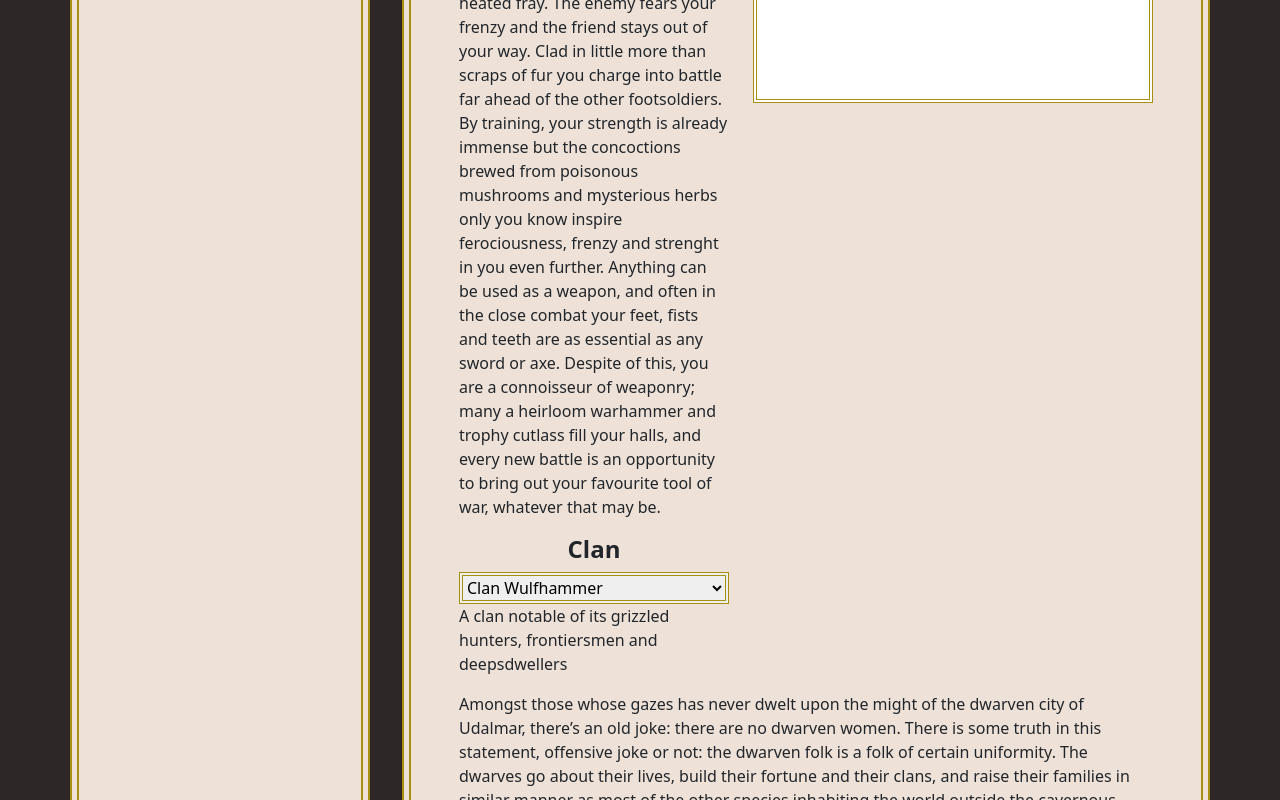
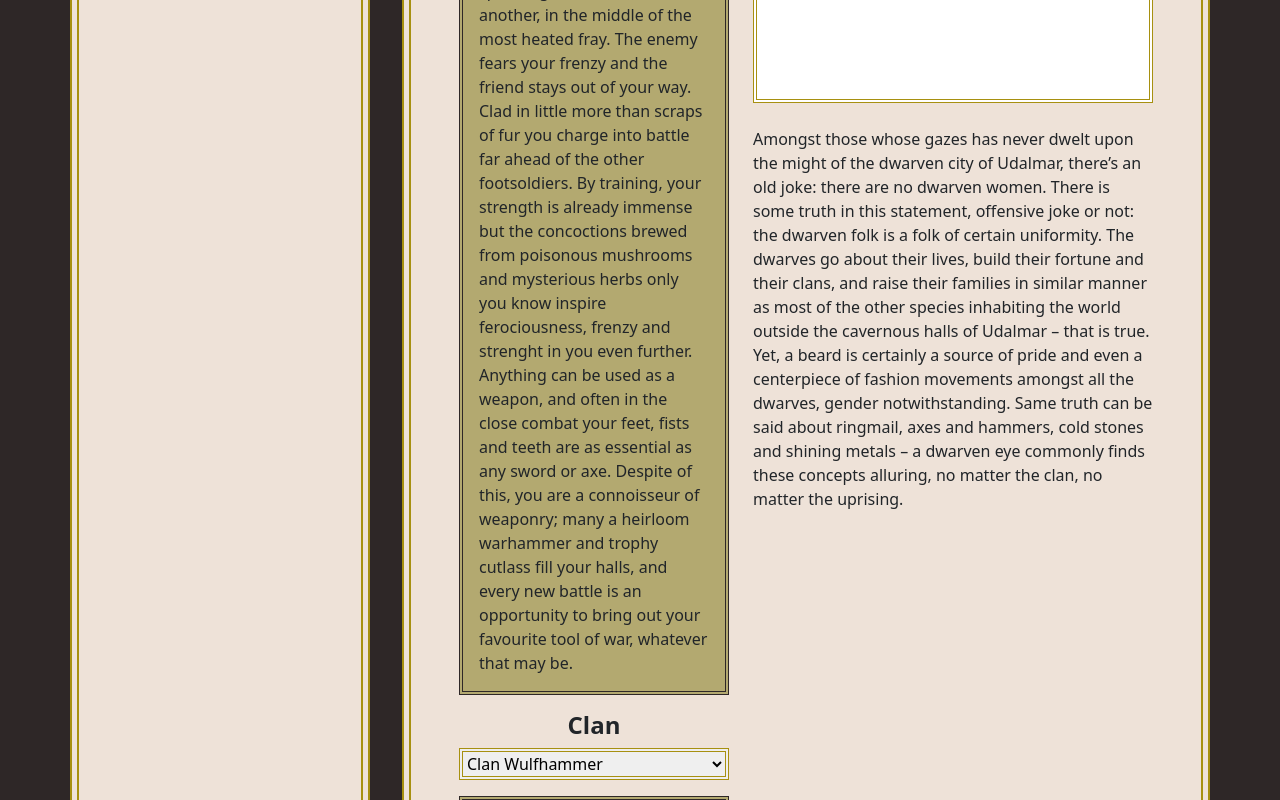
Before and after one commit to Zerahar/depths-of-udalmar, a React (Create React App) app in the folder front/: page /characterCreation in a window 1280 px wide. Shown: the part 800-1600 px from the top of the page. Built offline with nearby package versions, Linux system fonts and the light colour scheme.

Commit message:
Edited character creation

```diff
--- a/front/src/App.scss
+++ b/front/src/App.scss
@@ -3,6 +3,8 @@ $border-color: rgb(167, 144, 16);
 $textarea-color: #eee2d8;
 $background: rgb(46, 39, 39);
 $light-brown: rgb(119, 102, 102);
+$textbox-bg: rgb(46, 39, 39);
+$red: rgb(148, 0, 0);
 
 a {
   color: inherit;
@@ -180,3 +182,10 @@ select {
   border: 4px double $border-color;
   width: 100%;
 }
+
+.text-box {
+  border: 4px double $background;
+  background-color: #b3a970;
+  padding: 1rem;
+  margin-top: 1rem;
+}
--- a/front/src/routes/characterCreation.js
+++ b/front/src/routes/characterCreation.js
@@ -127,7 +127,7 @@ export default function CharacterCreation() {
                         <option>Zealot</option>
                         <option>Artisan</option>
                     </select>
-                    <p>{classDescription}</p>
+                    <p class="text-box">{classDescription}</p>
                     <h4>Clan</h4>
                     <select onChange={e => { setPlayerClan(e.target.value) }}>
                         <option>Clan Wulfhammer</option>
@@ -136,7 +136,7 @@ export default function CharacterCreation() {
                         <option>Clan Alehart</option>
                         <option>Clan Surtusson</option>
                     </select>
-                    <p>{clanDescription}</p>
+                    <p class="text-box">{clanDescription}</p>
                 </Col><Col>
                     <div className="characterEditor">
                         <div id="base"><img src={body} alt="" /></div>
@@ -146,9 +146,10 @@ export default function CharacterCreation() {
                         {/* <div id="clothing"><img src={clothing_img} alt="clothes" /></div> */}
 
                     </div>
+                    <br />
+                    <p>Amongst those whose gazes has never dwelt upon the might of the dwarven city of Udalmar, there’s an old joke: there are no dwarven women. There is some truth in this statement, offensive joke or not: the dwarven folk is a folk of certain uniformity. The dwarves go about their lives, build their fortune and their clans, and raise their families in similar manner as most of the other species inhabiting the world outside the cavernous halls of Udalmar – that is true. Yet, a beard is certainly a source of pride and even a centerpiece of fashion movements amongst all the dwarves, gender notwithstanding. Same truth can be said about ringmail, axes and hammers, cold stones and shining metals – a dwarven eye commonly finds these concepts alluring, no matter the clan, no matter the uprising.</p>
+                </Col>
 
-                </Col>
-                <p>Amongst those whose gazes has never dwelt upon the might of the dwarven city of Udalmar, there’s an old joke: there are no dwarven women. There is some truth in this statement, offensive joke or not: the dwarven folk is a folk of certain uniformity. The dwarves go about their lives, build their fortune and their clans, and raise their families in similar manner as most of the other species inhabiting the world outside the cavernous halls of Udalmar – that is true. Yet, a beard is certainly a source of pride and even a centerpiece of fashion movements amongst all the dwarves, gender notwithstanding. Same truth can be said about ringmail, axes and hammers, cold stones and shining metals – a dwarven eye commonly finds these concepts alluring, no matter the clan, no matter the uprising.</p>
             </Row>
 
 
```
